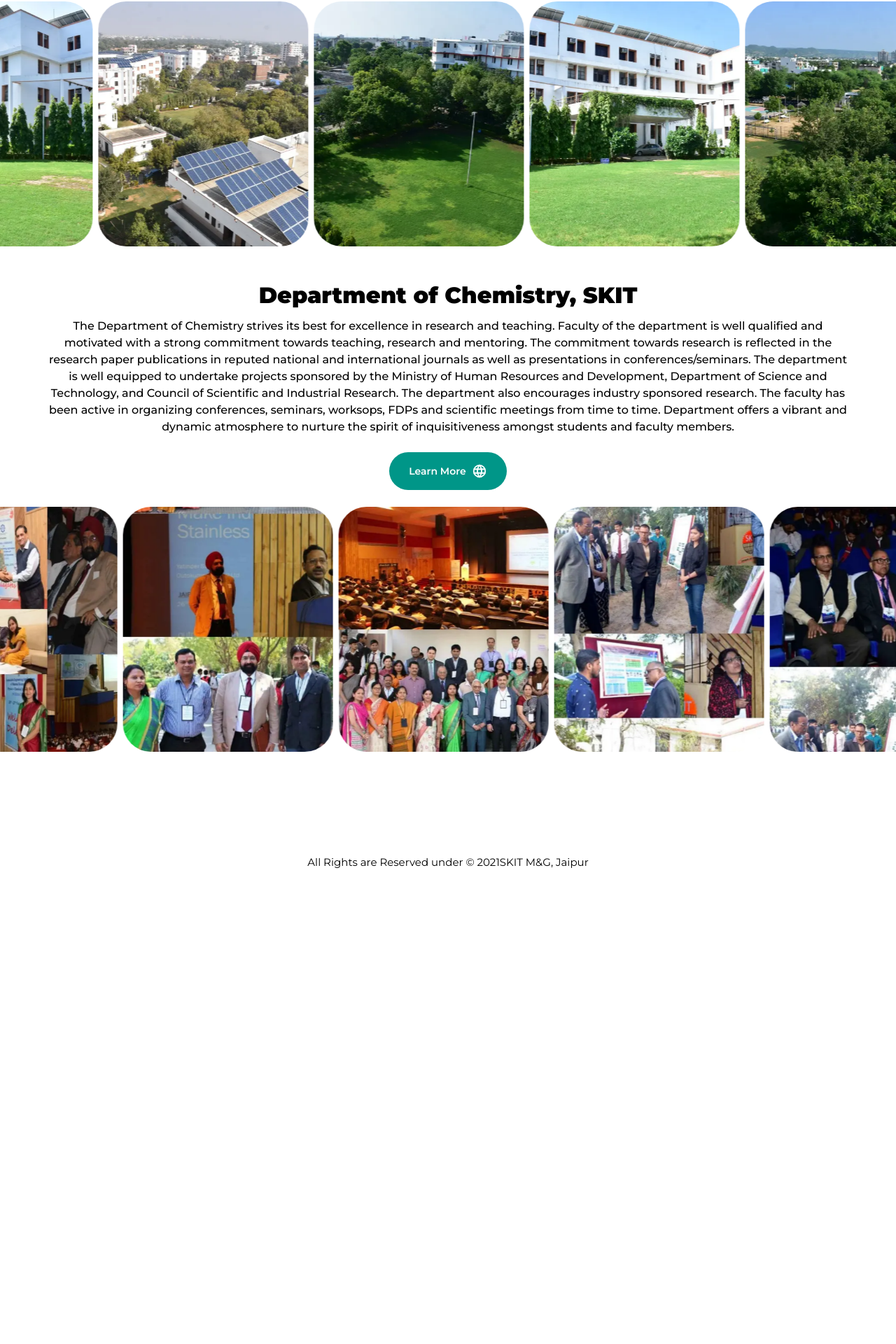
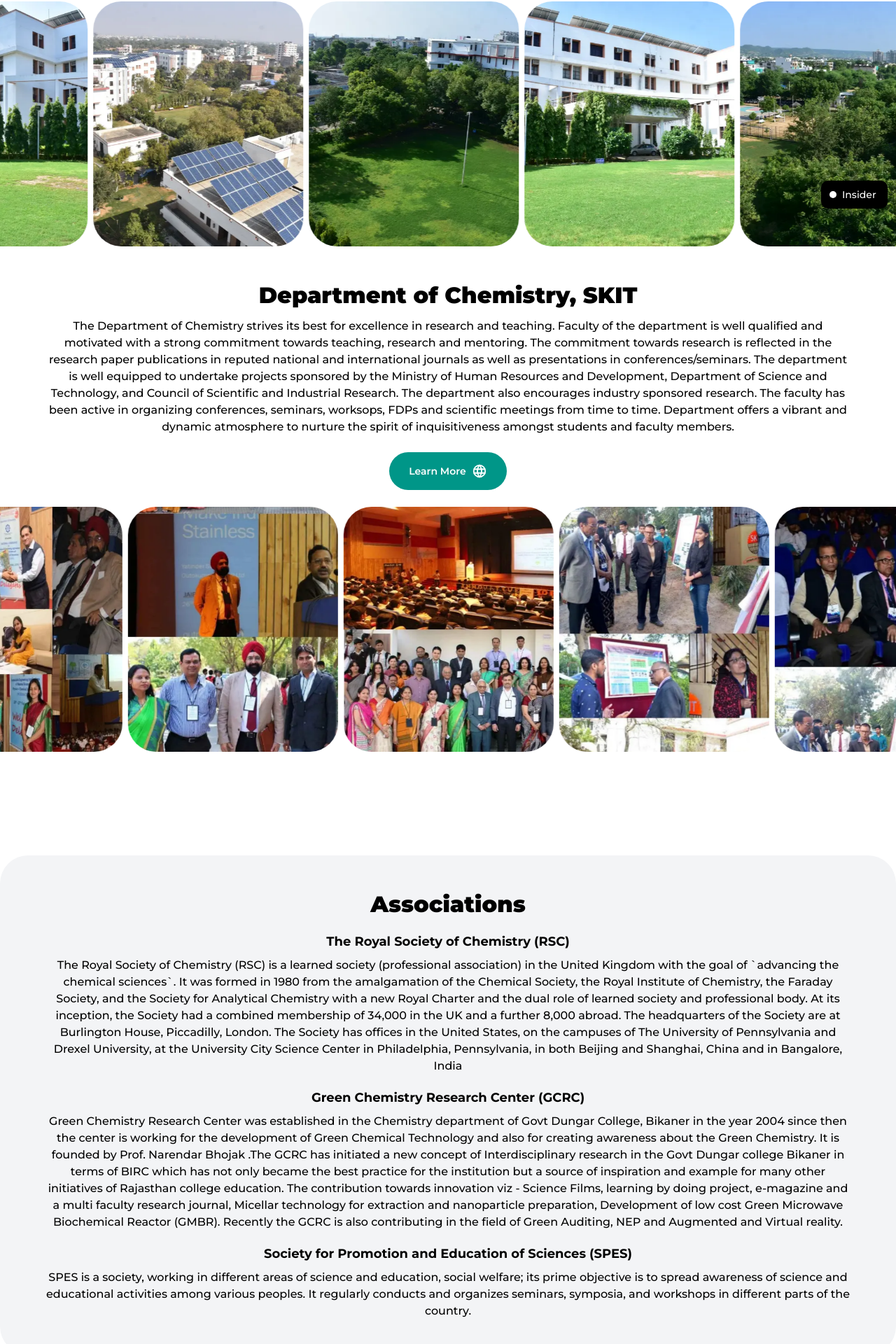
Before and after one commit to Prashant-S29/icepadm_skit, a Next.js app: page /about in a window 1280 px wide. Shown: the part 490-2410 px from the top of the page at 70% size. Before the commit the page ends 1740 px from the top, so only its background shows below. Built offline with nearby package versions, Linux system fonts and the light colour scheme.

Commit message:
Feat: Added Insider - Update Manager Bot

```diff
--- a/app/about/page.tsx
+++ b/app/about/page.tsx
@@ -170,6 +170,89 @@
             </Marquee>
           </div>
         </div>
+        <div className="py-[50px]  bg-gray-100   rounded-[40px] scroll-m-[150px]" id="associations">
+          <div className="flex px-[5%]  justify-center items-center ">
+            <div className="text-center">
+              <div className="leading-tight">
+                <span className="max-[400px]:text-[22px] text-[24px] sm:text-[28px]  md:text-[30px] lg:text-[32px] font-black">
+                  Associations
+                </span>
+              </div>
+              <div className="text-[15px] lg:text-[16px] font-medium mt-5">
+                <div>
+                  <span className="text-[16px] sm:text-[18px] font-bold">
+                    The Royal Society of Chemistry (RSC)
+                  </span>
+                </div>
+                <div className="mt-2">
+                  <BIG_PARA_HANDLER>
+                    The Royal Society of Chemistry (RSC) is a learned society
+                    (professional association) in the United Kingdom with the
+                    goal of `advancing the chemical sciences`. It was formed in
+                    1980 from the amalgamation of the Chemical Society, the
+                    Royal Institute of Chemistry, the Faraday Society, and the
+                    Society for Analytical Chemistry with a new Royal Charter
+                    and the dual role of learned society and professional body.
+                    At its inception, the Society had a combined membership of
+                    34,000 in the UK and a further 8,000 abroad. The
+                    headquarters of the Society are at Burlington House,
+                    Piccadilly, London. The Society has offices in the United
+                    States, on the campuses of The University of Pennsylvania
+                    and Drexel University, at the University City Science Center
+                    in Philadelphia, Pennsylvania, in both Beijing and Shanghai,
+                    China and in Bangalore, India
+                  </BIG_PARA_HANDLER>
+                </div>
+              </div>
+
+              <div className="text-[15px] lg:text-[16px] font-medium mt-5">
+                <div>
+                  <span className="text-[16px] sm:text-[18px] font-bold">
+                    Green Chemistry Research Center (GCRC)
+                  </span>
+                </div>
+                <div className="mt-2">
+                  <BIG_PARA_HANDLER>
+                    Green Chemistry Research Center was established in the
+                    Chemistry department of Govt Dungar College, Bikaner in the
+                    year 2004 since then the center is working for the
+                    development of Green Chemical Technology and also for
+                    creating awareness about the Green Chemistry. It is founded
+                    by Prof. Narendar Bhojak .The GCRC has initiated a new
+                    concept of Interdisciplinary research in the Govt Dungar
+                    college Bikaner in terms of BIRC which has not only became
+                    the best practice for the institution but a source of
+                    inspiration and example for many other initiatives of
+                    Rajasthan college education. The contribution towards
+                    innovation viz - Science Films, learning by doing project,
+                    e-magazine and a multi faculty research journal, Micellar
+                    technology for extraction and nanoparticle preparation,
+                    Development of low cost Green Microwave Biochemical Reactor
+                    (GMBR). Recently the GCRC is also contributing in the field
+                    of Green Auditing, NEP and Augmented and Virtual reality.
+                  </BIG_PARA_HANDLER>
+                </div>
+              </div>
+              <div className="text-[15px] lg:text-[16px] font-medium mt-5">
+                <div>
+                  <span className="text-[16px] sm:text-[18px] font-bold">
+                    Society for Promotion and Education of Sciences (SPES){" "}
+                  </span>
+                </div>
+                <div className="mt-2">
+                  <BIG_PARA_HANDLER>
+                    SPES is a society, working in different areas of science and
+                    education, social welfare; its prime objective is to spread
+                    awareness of science and educational activities among
+                    various peoples. It regularly conducts and organizes
+                    seminars, symposia, and workshops in different parts of the
+                    country.
+                  </BIG_PARA_HANDLER>
+                </div>
+              </div>
+            </div>
+          </div>
+        </div>
       </div>
     </>
   );
--- a/app/layout.tsx
+++ b/app/layout.tsx
@@ -3,6 +3,7 @@
 import "./globals.css";
 import NAVBAR from "@/components/navbar";
 import FOOTER from "@/components/footer";
+import INSIDER_BOT from "@/clientComponents/insider_bot";
 
 const montserrat = Montserrat({ subsets: ["cyrillic"] });
 
@@ -14,7 +15,8 @@
     url: "https://icepadm.skit.ac.in/",
     title: "ICEPADM | SKIT",
     description: "Website for ICEPADM conferences at SKIT Jaipur",
-    siteName: "Designed and Developed by Prashant Singh | @httpsPrashant on Twitter",
+    siteName:
+      "Designed and Developed by Prashant Singh | @httpsPrashant on Twitter",
     images: [
       {
         url: "https://res.cloudinary.com/denl2iizs/image/upload/v1709137066/kijhxczp42nqbmuik8ih.png",
@@ -24,7 +26,8 @@
   twitter: {
     card: "summary_large_image",
     site: "ICEPADM | SKIT",
-    creator: "Designed and Developed by Prashant Singh | @httpsPrashant on Twitter",
+    creator:
+      "Designed and Developed by Prashant Singh | @httpsPrashant on Twitter",
     images:
       "https://res.cloudinary.com/denl2iizs/image/upload/v1709137066/kijhxczp42nqbmuik8ih.png",
   },
@@ -38,6 +41,7 @@
   return (
     <html lang="en">
       <body className={montserrat.className}>
+        <INSIDER_BOT />
         <NAVBAR />
         {children}
         <FOOTER />
--- a/clientComponents/bigParaHandler.tsx
+++ b/clientComponents/bigParaHandler.tsx
@@ -7,7 +7,7 @@
   return (
     <>
       <span
-        className={`duration-200  ${
+        className={`duration-200 text-[14px] sm:text-[15px] lg:text-[16px]  ${
           showFullPara
             ? "line-clamp-none"
             : "line-clamp-6 md:line-clamp-5 lg:line-clamp-none"
@@ -16,7 +16,7 @@
         {children}
       </span>
       <span
-        className="underline px-3 lg:hidden"
+        className="underline px-3 lg:hidden text-[14px] sm:text-[15px] lg:text-[16px]"
         onClick={() => {
           setShowFullPara(!showFullPara);
         }}
--- /dev/null
+++ b/clientComponents/insider_bot.tsx
@@ -0,0 +1,124 @@
+"use client";
+
+import { importantDates } from "@/contant";
+import React, { useState } from "react";
+import { AiFillCloseCircle } from "react-icons/ai";
+
+const INSIDER_BOT = () => {
+  const [showBot, setShowBot] = useState(false);
+  const [showBotContent, setShowBotContent] = useState(false);
+
+  const handleShowBot = () => {
+    if (showBot) {
+      setShowBotContent(false);
+      const timeout = setTimeout(() => {
+        setShowBot(false);
+      }, 100);
+      return () => {
+        clearTimeout(timeout);
+      };
+    } else {
+      setShowBot(true);
+      const timeout = setTimeout(() => {
+        setShowBotContent(true);
+      }, 100);
+      return () => {
+        clearTimeout(timeout);
+      };
+    }
+  };
+
+  return (
+    <>
+      <div
+        className={`fixed top-0 left-0 w-full min-h-screen duration-200  z-[65] ${
+          showBotContent ? "bg-[#0000003f] cursor-pointer" : "bg-[#00000000] pointer-events-none"
+        }`}
+        onClick={handleShowBot}
+      />
+      <div
+        className={`fixed z-[70] overflow-hidden right-0 bottom-0 m-3   duration-200
+        backdrop-blur-[10px]   ${
+          showBot
+            ? "w-[300px] rounded-[20px] bg-gray-100  px-5 py-4"
+            : "w-[95px] rounded-[10px] bg-[#000000]  px-3 py-2 cursor-pointer"
+        }`}
+        onClick={handleShowBot}
+      >
+        <div className="w-full flex gap-5  justify-between items-center">
+          <div className="flex items-center gap-2">
+            <div
+              className={`${
+                showBotContent ? "bg-black" : "bg-white"
+              } w-[10px]  rounded-full aspect-square`}
+            />
+            <div className="leading-none">
+              <span
+                className={`text-[13px] sm:text-[14px]  ${
+                  showBotContent ? "font-semibold text-black" : "font-medium text-white"
+                }`}
+              >
+                Insider
+              </span>
+            </div>
+          </div>
+          <div>
+            <AiFillCloseCircle className="text-[24px] cursor-pointer" />
+          </div>
+        </div>
+        <div
+          className={`${
+            showBotContent ? "h-[420px]" : "h-0"
+          } overflow-hidden duration-200 rounded-[10px] `}
+        >
+          <div className="leading-tight mt-3">
+            <span className="text-[13px] sm:text-[14px] font-medium ">
+              Hi, I am Insider, an automated bot to provide you the latest
+              happenings about ICEPADM Conferences.
+            </span>
+          </div>
+          <div className="mt-3  max-h-[350px] overflow-y-scroll pb-5 ">
+            <div>
+              <span className="text-[13px] sm:text-[14px] font-semibold">
+                Important Dates
+              </span>
+            </div>
+            {importantDates.map((dates, index) => (
+              <div
+                key={index}
+                className=" w-full rounded-[10px] p-3 bg-gray-200 duration-300 mt-2"
+              >
+                <div className="leading-none">
+                  <div>
+                    <span className=" text-[11px] sm:text-[12px] ">
+                      Category
+                    </span>
+                  </div>
+                  <div className="leading-none">
+                    <span className=" font-semibold text-[13px] sm:text-[14px]">
+                      {dates.category}
+                    </span>
+                  </div>
+                </div>
+                <div className="mt-2 leading-tight">
+                  <div>
+                    <span className=" text-[11px] sm:text-[12px] ">
+                      Last Date
+                    </span>
+                  </div>
+                  <div className="leading-none">
+                    <span className=" font-semibold text-[13px] sm:text-[14px]">
+                      {dates.lastDate}
+                    </span>
+                  </div>
+                </div>
+              </div>
+            ))}
+          </div>
+        </div>
+      </div>
+    </>
+  );
+};
+
+export default INSIDER_BOT;
--- a/components/about.tsx
+++ b/components/about.tsx
@@ -33,7 +33,8 @@
               </div>
             </div>
 
-            <div className="mt-5 flex justify-center gap-5">
+            <div className="mt-5 flex justify-center flex-wrap gap-x-5 gap-y-0">
+              <div>
                 <Link
                   href="https://res.cloudinary.com/dzfsxpblt/image/upload/v1710782283/icepadm/zi5kebfxavaixgcv4txx.pdf"
                   target="_blank"
@@ -42,9 +43,13 @@
                   Conference Plan of Execution <FaDownload />
                 </Link>
               </div>
-
-            <div className=" mt-[50px]">
-              <IMP_DATES />
+              <div>
+                <Link href="/about/#associations">
+                  <div className="text-[12px] md:text-[13px] lg:text-[14px] w-fit px-7 py-4 font-semibold rounded-full">
+                    <span>Our Associations &rarr;</span>
+                  </div>
+                </Link>
+              </div>
             </div>
           </div>
         </div>
--- a/contant.ts
+++ b/contant.ts
@@ -248,7 +248,7 @@
   }[];
 }[] = [
   {
-    category: " Advisory Committee",
+    category: "Advisory Committee",
     members: [
       {
         name: "Prof. Paul Anastas",
@@ -302,7 +302,7 @@
         address: "IIT, Varanasi (UP) India",
       },
       {
-        name: "Prof. Praveen K Siroliya",
+        name: "Prof. Praveen K. Surolia",
         post: "HOD",
         address: "Chemistry Department, Manipal University, Jaipur",
       },
@@ -480,9 +480,9 @@
   {
     photo: kcgupta,
     name: "Dr. K.C. Gupta",
-    post: "Scientist F (Retd.)",
+    post: "INSA Scientist",
     address:
-      "CSIR-Institute of Genomics & Integrative Biology, University of Delhi, Delhi, India",
+      "Department of Chemistry, University of Delhi, Delhi, India",
   },
   {
     photo: kawasthi,
```
Lines whose indentation alone changed are shown as unchanged.
